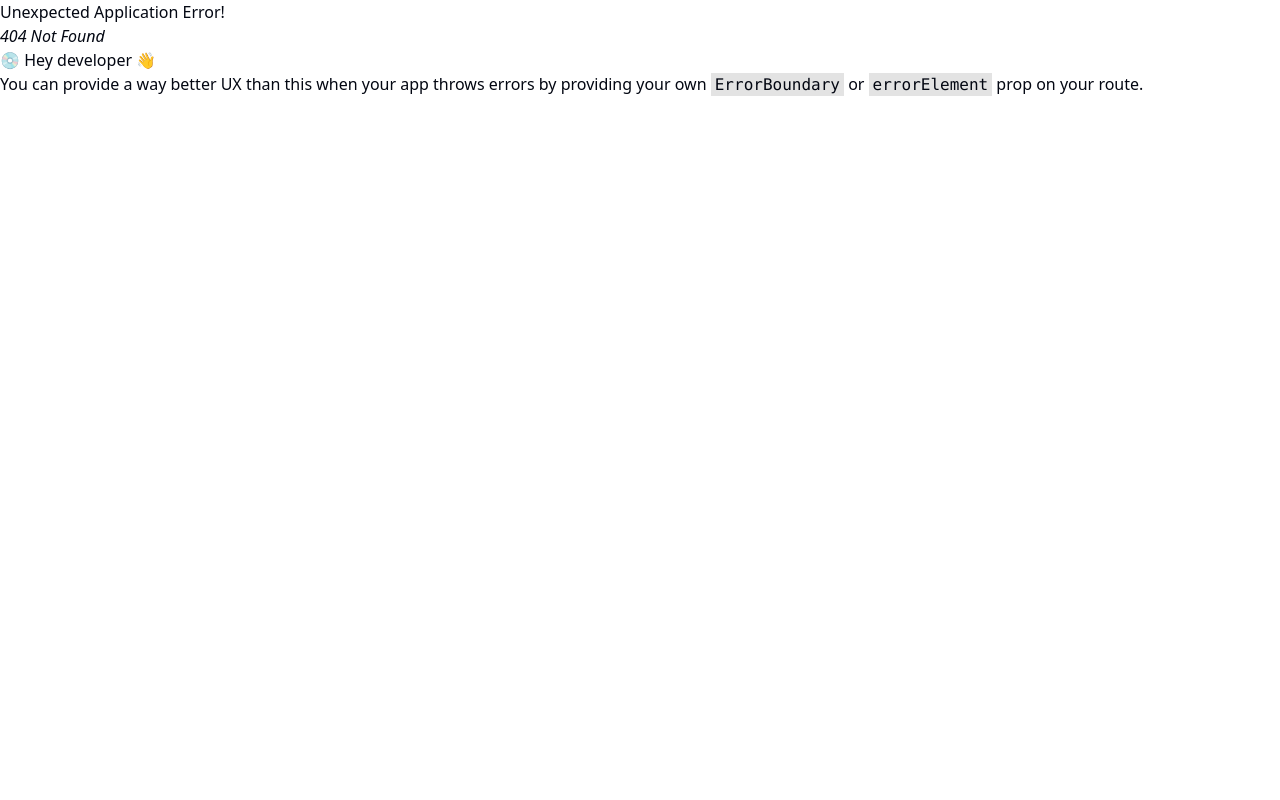
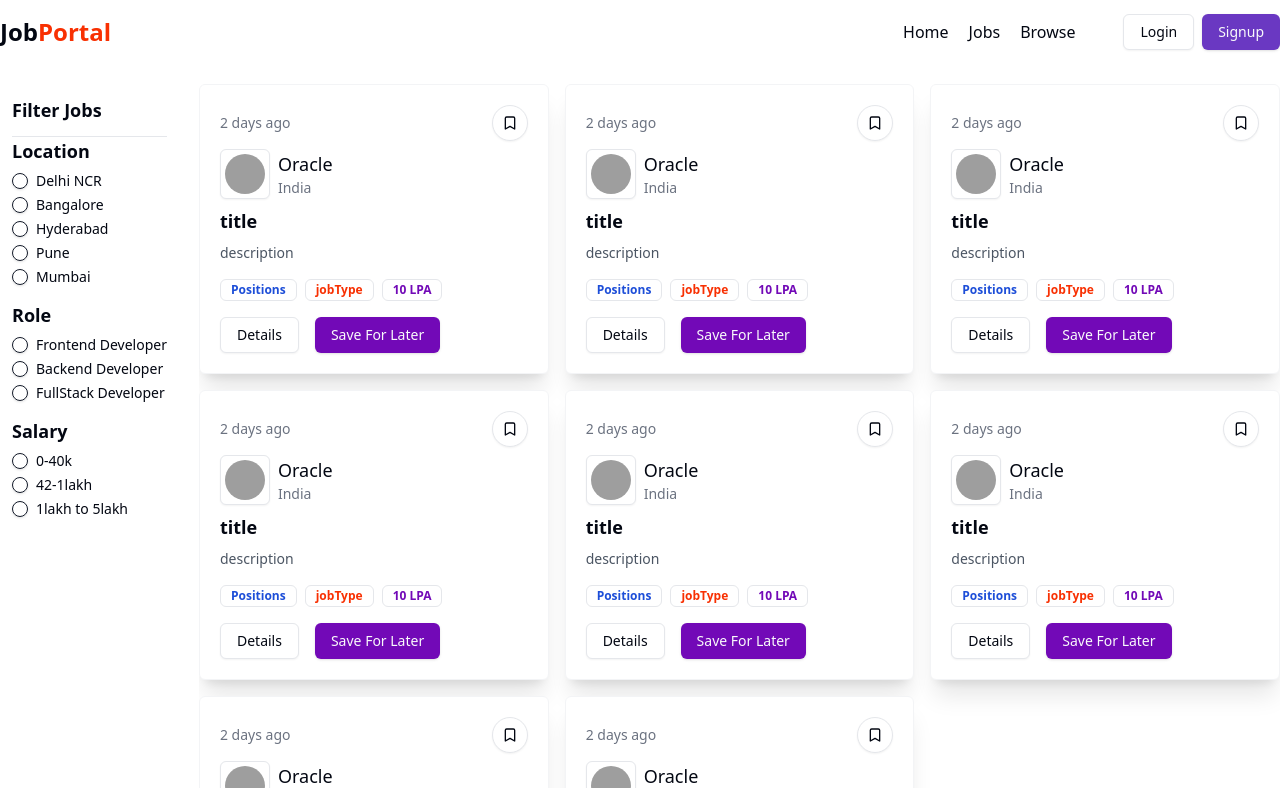
Before and after one commit to AjaySusanth/job-portal-deploy, a React (Vite) app in the folder frontend/: page /jobs in a window 1280 px wide. Before the commit this address had no page. Built offline with nearby package versions, Linux system fonts and the light colour scheme; grey boxes are pictures that could not be loaded.

Commit message:
jobs page components

```diff
--- a/frontend/src/App.jsx
+++ b/frontend/src/App.jsx
@@ -2,6 +2,7 @@
 import Home from "./components/Home"
 import Signup from "./components/auth/Signup"
 import Login from "./components/auth/Login"
+import Jobs from "./components/Jobs"
 
 const appRouter = createBrowserRouter([
   {
@@ -16,6 +17,10 @@
     path:'/',
     element:<Home/>
   },
+  {
+    path:'/jobs',
+    element:<Jobs/>
+  },
 ])
 
 const App = () => {
--- /dev/null
+++ b/frontend/src/components/FilterCard.jsx
@@ -0,0 +1,50 @@
+import { Label } from "./ui/label"
+import { RadioGroup, RadioGroupItem } from "./ui/radio-group"
+
+const FilterCard = () => {
+
+    const fitlerData = [
+        {
+            fitlerType: "Location",
+            array: ["Delhi NCR", "Bangalore", "Hyderabad", "Pune", "Mumbai"]
+        },
+        {
+            fitlerType: "Role",
+            array: ["Frontend Developer", "Backend Developer", "FullStack Developer"]
+        },
+        {
+            fitlerType: "Salary",
+            array: ["0-40k", "42-1lakh", "1lakh to 5lakh"]
+        },
+    ]
+
+
+    return (
+        <div className='w-full bg-white p-3 rounded-md'>
+            <h1 className='font-bold text-lg'>Filter Jobs</h1>
+            <hr className='mt-3' />
+
+            <RadioGroup>
+                {
+                    fitlerData.map((data, index) => (
+                        <div>
+                            <h1 className='font-bold text-lg'>{data.fitlerType}</h1>
+                            {
+                                data.array.map((item, index) => {
+                                    return (
+                                        <div className='flex items-center space-x-2 my-2'>
+                                            <RadioGroupItem value={item}/>
+                                            <Label>{item}</Label>
+                                        </div>
+                                    )
+                                })
+                            }
+                        </div>
+                    ))
+                }
+            </RadioGroup>
+        </div>
+
+    )
+}
+export default FilterCard
--- /dev/null
+++ b/frontend/src/components/JobCard.jsx
@@ -0,0 +1,40 @@
+import { Bookmark } from "lucide-react"
+import { Button } from "./ui/button"
+import { Avatar, AvatarImage } from "./ui/avatar"
+import { Badge } from "./ui/badge"
+
+const JobCard = () => {
+    return (
+        <div className='p-5 rounded-md shadow-xl bg-white border border-gray-100'>
+            <div className='flex items-center justify-between'>
+                <p className='text-sm text-gray-500'>2 days ago</p>
+                <Button variant="outline" className="rounded-full" size="icon"><Bookmark /></Button>
+            </div>
+            <div className='flex items-center gap-2 my-2'>
+                <Button className="p-6" variant="outline" size="icon">
+                    <Avatar>
+                        <AvatarImage src='https://encrypted-tbn0.gstatic.com/images?q=tbn:ANd9GcQpOIExes7SkKMj61zdgksPGqTv-mIEPVod6w&s' />
+                    </Avatar>
+                </Button>
+                <div>
+                    <h1 className='font-medium text-lg'>Oracle</h1>
+                    <p className='text-sm text-gray-500'>India</p>
+                </div>
+            </div>
+            <div>
+                <h1 className='font-bold text-lg my-2'>title</h1>
+                <p className='text-sm text-gray-600'>description</p>
+            </div>
+            <div className='flex items-center gap-2 mt-4'>
+                <Badge className={'text-blue-700 font-bold'} variant="ghost">Positions</Badge>
+                <Badge className={'text-[#F83002] font-bold'} variant="ghost">jobType</Badge>
+                <Badge className={'text-[#7209b7] font-bold'} variant="ghost">10 LPA</Badge>
+            </div>
+            <div className='flex items-center gap-4 mt-4'>
+                <Button variant="outline">Details</Button>
+                <Button className="bg-[#7209b7]">Save For Later</Button>
+            </div>
+        </div>
+    )
+}
+export default JobCard
--- /dev/null
+++ b/frontend/src/components/Jobs.jsx
@@ -0,0 +1,38 @@
+import FilterCard from "./FilterCard"
+import JobCard from "./JobCard"
+import Navbar from "./shared/Navbar"
+
+const Jobs = () => {
+    const jobsArray = [1,2,3,4,5,6,7,8]
+    return (
+        <div>
+            <Navbar />
+            <div className='max-w-7xl mx-auto mt-5'>
+                <div className='flex gap-5'>
+                    <div className='w-20%'>
+                        <FilterCard />
+                    </div>
+
+                    {
+                        jobsArray.length <= 0 ?
+                        <span>Job not found</span> :
+                        (
+                            <div className='flex-1 h-[88vh] overflow-y-auto pb-5'>
+                                <div className='grid grid-cols-3 gap-4'>
+                                    {
+                                        jobsArray.map((item,index)=>(
+                                            <div>
+                                                <JobCard/>
+                                            </div>
+                                        ))
+                                    }
+                                </div>
+                            </div>
+                        )
+                    }
+                </div>
+            </div>
+        </div>
+    )
+}
+export default Jobs
--- a/frontend/src/components/shared/Navbar.jsx
+++ b/frontend/src/components/shared/Navbar.jsx
@@ -16,8 +16,8 @@
                 </div>
                 <div className="flex gap-12 items-center">
                     <ul className="flex font-medium items-center gap-5">
-                        <li>Home</li>
-                        <li>Jobs</li>
+                        <li><Link to='/'>Home</Link></li>
+                        <li><Link to='/jobs'>Jobs</Link></li>
                         <li>Browse</li>
                     </ul>
 
```
